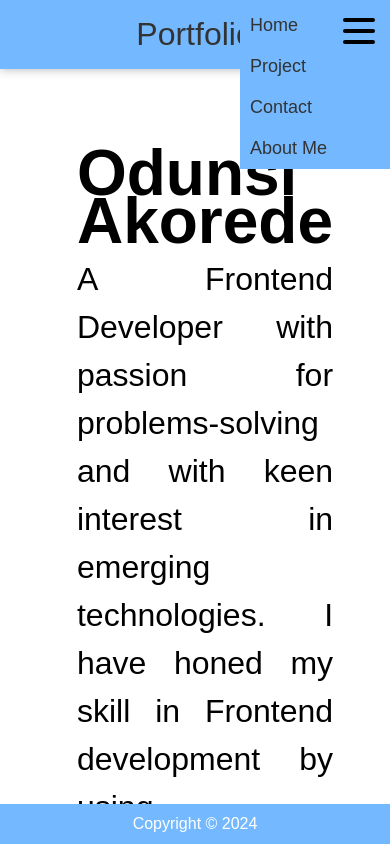
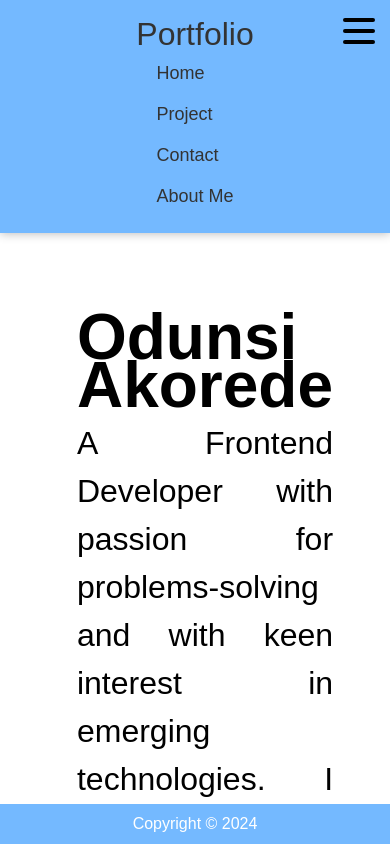
Before and after one commit to odunsikazeem/portfolio, a React (Vite) app: page / in a window 390 px wide. Both pictures are taken after a click on the element 359 px from the left and 31 px from the top of the page. Shown: the top 844 px of the page. Built offline with nearby package versions, Linux system fonts and the light colour scheme.

Commit message:
adjusted the media query navbar

```diff
--- a/index.html
+++ b/index.html
@@ -2,7 +2,6 @@
 <html lang="en">
   <head>
     <meta charset="UTF-8" />
-    <link rel="icon" type="image/svg+xml" href="/vite.svg" />
     <meta name="viewport" content="width=device-width, initial-scale=1.0" />
     <title>Akorede Portfolio</title>
     <link
--- a/src/App.css
+++ b/src/App.css
@@ -1,6 +1,5 @@
 main {
     padding: 10px;
-    max-width: 800px;
-    margin: 0 auto;
-
+    width: min(800px, 100%);
+    margin-inline: auto;
 }
--- a/src/components/RightNav/style.css
+++ b/src/components/RightNav/style.css
@@ -28,11 +28,8 @@
     .nav-tabs {
         flex-flow: column nowrap;
         background-color: #74b9ff;
-        position: fixed;
+        position: unset;
         top: 0;
         right: 0;
-        height: 20vh;
-        width: 150px;
-        padding-top: 3.5rem;
     }
   }
```
